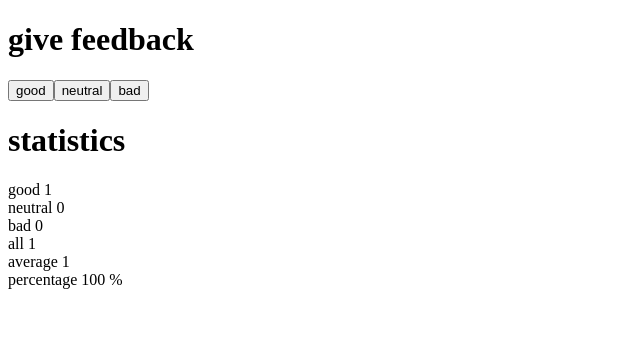
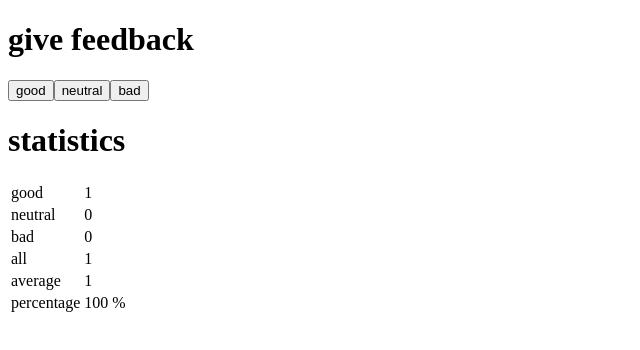
Before and after one commit to santibpz/fullstackopen, a React (Vite) app in the folder part1/unicafe/: page / in a window 1280 px wide. Both pictures are taken after a click on the button "good". Shown: the top 350 px of the page, without its empty margins (0-640 px from the left). Built offline with nearby package versions, Linux system fonts and the light colour scheme.

Commit message:
completed exercise 1.11

```diff
--- a/part1/unicafe/src/components/Statistics.jsx
+++ b/part1/unicafe/src/components/Statistics.jsx
@@ -3,7 +3,10 @@
 
 const Stat = ({category, value}) => {
   return (
-    <div>{category} {value}</div>
+    <>
+      <td>{category}</td>
+      <td>{value}</td>
+    </>
   )
 }
 
@@ -14,12 +17,28 @@ const Statistics = (props) => {
 
   return(
       <>
+       <table>
+        <tbody>
+          <tr>
             <Stat category="good" value = {good} />
+          </tr>
+          <tr>
           <Stat category="neutral" value = {neutral} />
+          </tr>
+          <tr>
             <Stat category="bad" value = {bad} />
+          </tr>
+          <tr>
             <Stat category="all" value = {total} />
+          </tr>
+          <tr>
             <Stat category="average" value = {(good * 1 + neutral * 0 + bad * -1) / total} />
+          </tr>
+          <tr>
             <Stat category="percentage" value = {`${(good * 100) / total} %`} />
+          </tr>
+        </tbody>
+       </table>
       </>
   )
 }
```
Lines whose indentation alone changed are shown as unchanged.
